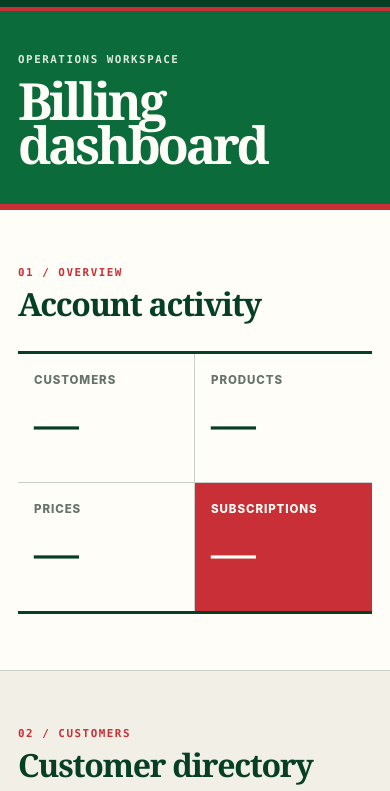
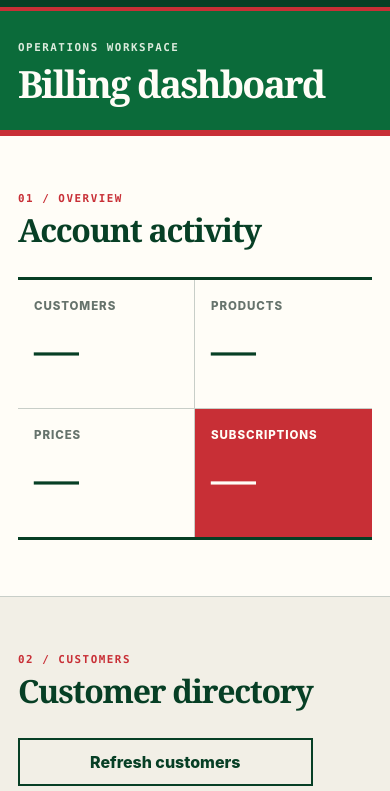
Before and after one commit to nikitsya/Billing-Platform-Frontend, a website with bundled scripts: page index.html in a window 390 px wide. Shown: the part 53-844 px from the top of the page. Built offline with nearby package versions, Linux system fonts and the light colour scheme; no server answers.

Commit message:
Reduce header title font size

```diff
--- a/css/style.css
+++ b/css/style.css
@@ -175,8 +175,8 @@ main {
     align-items: end;
     justify-content: space-between;
     gap: 40px;
-    min-height: 190px;
-    padding: 56px clamp(28px, 5vw, 80px) 38px;
+    min-height: 145px;
+    padding: 36px clamp(28px, 5vw, 80px) 28px;
     color: var(--surface);
     background: var(--green);
     border-bottom: 6px solid var(--red);
@@ -208,9 +208,9 @@ p {
 h1 {
     margin: 0;
     font-family: Georgia, "Times New Roman", serif;
-    font-size: clamp(3.1rem, 6vw, 5.6rem);
-    line-height: 0.86;
-    letter-spacing: -0.065em;
+    font-size: clamp(2.2rem, 4vw, 3.6rem);
+    line-height: 0.95;
+    letter-spacing: -0.05em;
 }
 
 .topbar-note {
@@ -755,8 +755,8 @@ select:focus-visible {
     }
 
     .topbar {
-        min-height: 170px;
-        padding-top: 42px;
+        min-height: 125px;
+        padding-top: 30px;
     }
 
     .topbar-note {
@@ -799,7 +799,7 @@ select:focus-visible {
     }
 
     h1 {
-        font-size: 3.2rem;
+        font-size: 2.35rem;
     }
 
     .section-heading {
```
